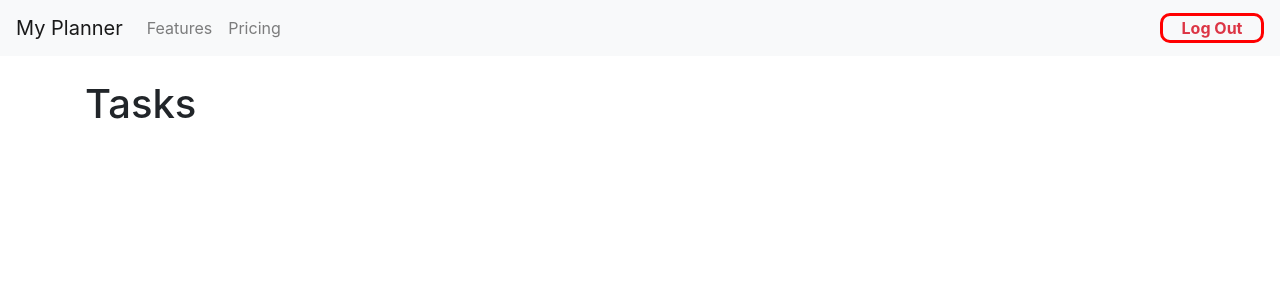
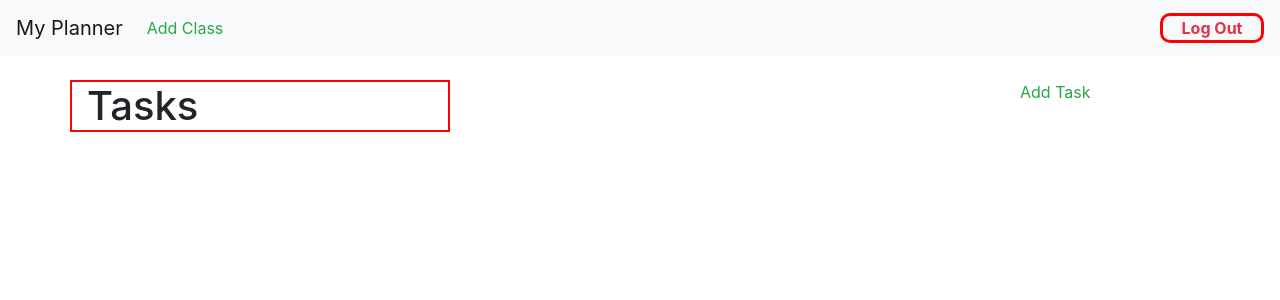
Before and after one commit to quinnmicha/ToDo, a PHP site: page /tasks.php in a window 1280 px wide. Shown: the top 300 px of the page. Run offline with PHP 8.4, Linux system fonts and the light colour scheme; the visitor is signed in with stand-in values (Sample User, id 1); data that the repository does not hold is empty; a stand-in replaces the project's code that opens the database connection; some libraries are stand-ins or nearby versions.

Commit message:
beginning to add buttons and modals to add both classes and tasks

```diff
--- /dev/null
+++ b/model/modal.js
@@ -0,0 +1,53 @@
+
+function addFunction(){
+    // Get the modal
+    var modal = document.getElementById("addModal");
+
+    // Get the <span> element that closes the modal
+    var span = document.getElementsByClassName("close")[0];
+
+    // When the user clicks on the button, open the modal
+    modal.style.display = "block";
+
+
+    // When the user clicks on <span> (x), close the modal
+    span.onclick = function() {
+      modal.style.display = "none";
+    };
+
+    // When the user clicks anywhere outside of the modal, close it
+    window.onclick = function(event) {
+      if (event.target == modal) {
+        modal.style.display = "none";
+      }
+    };
+}
+
+
+function displayFunction(){
+    // Get the modal
+    var modal = document.getElementById("displayModal0");
+
+    // Get the <span> element that closes the modal
+    var span = document.getElementsByClassName("closeModal")[0];
+
+    // When the user clicks on the button, open the modal
+    modal.style.display = "block";
+
+
+    // When the user clicks on <span> (x), close the modal
+    span.onclick = function() {
+      modal.style.display = "none";
+    };
+
+    // When the user clicks anywhere outside of the modal, close it
+    window.onclick = function(event) {
+      if (event.target == modal) {
+        modal.style.display = "none";
+      }
+    };
+}
+
+function outputForPurchaseConf(){
+
+}
--- a/tasks.php
+++ b/tasks.php
@@ -32,6 +32,7 @@ else {
 <script src="https://cdn.jsdelivr.net/npm/popper.js@1.16.0/dist/umd/popper.min.js" integrity="sha384-Q6E9RHvbIyZFJoft+2mJbHaEWldlvI9IOYy5n3zV9zzTtmI3UksdQRVvoxMfooAo" crossorigin="anonymous"></script>
 <script src="https://stackpath.bootstrapcdn.com/bootstrap/4.4.1/js/bootstrap.min.js" integrity="sha384-wfSDF2E50Y2D1uUdj0O3uMBJnjuUD4Ih7YwaYd1iqfktj0Uod8GCExl3Og8ifwB6" crossorigin="anonymous"></script>
 <script type="text/javascript" src='../ToDo/model/validation.js'></script>
+<script src="https://kit.fontawesome.com/b462721291.js" crossorigin="anonymous"></script>
 <style>
    .week{
      padding:2%;
@@ -41,6 +42,7 @@ else {
      background-color:#fcf7f3;
  }
  </style>
+ <script type="text/javascript" src="model/modal.js"></script>
 </head>
 
 <body id="0">
@@ -52,10 +54,7 @@ else {
     <div class="collapse navbar-collapse" id="navbarNavDropdown">
         <ul class="navbar-nav">
             <li class="nav-item">
-                <a class="nav-link" href="#">Features</a>
-            </li>
-            <li class="nav-item">
-                <a class="nav-link" href="#">Pricing</a>
+                <a class="nav-link text-success" href="#">Add Class</a>
             </li>
             <li class="nav-item d-block d-ml-none d-lg-none d-xl-none">
                 <a class="nav-link text-danger" href="index.php?action=false">Logout</a>
@@ -69,7 +68,13 @@ else {
 </nav>
 
 <div class="container">
-    <h1 class='mt-4'>Tasks</h1>
+    <div id="top" class="row">
+        <h1 class='mt-4 col-4' style="border:red 2px solid;">Tasks</h1>
+        <span class="offset-6 d-inline-block mt-4 text-success" style="font-size:3em;">
+            <i class="fad fa-space-station-moon-alt" onclick="addFunction();"></i>
+            <p style="font-size:16px; margin:0;padding:0;">Add Task</p>
+        </span>
+    </div>
 
     <?php foreach ($taskData as $task): ?>
     <div class="week">
@@ -89,6 +94,53 @@ else {
 
 
 
+    <div id="addModal" class="modal">
+
+        <div class="modal-content">
+            <div>
+                <span class="close">&times;</span>
+            </div>
+            <form action="../InventoryManager/manager_home.php" method="post">
+                <div class="modal-body container-fluid">
+                    <div class="form-group">
+                        <div class="form-row">
+                            <input type="hidden" name="action" value ="addItem">
+                            <label class="control-label" for="itemName">Item Name:</label>
+                            <input type="text" class="form-control" style="border-color: #5380b7;" id="itemName" placeholder="Enter Item Name" name="itemName" >
+                            <div class="invalid-feedback">Please type your User Name.</div>
+                        </div>
+                    </div>
+                    <div class="form-group">
+                        <div class="form-row">
+                            <label class="control-label" for="unitCost">Unit Cost:</label>
+                            <input type="text" class="form-control" style="border-color: #5380b7;" id="unitCost" placeholder='Enter Unit Cost example: 4.50' name="unitCost" >
+                            <div class="invalid-feedback">Please enter a unit price. Only use numbers and one decimal point</div>
+                        </div>
+                    </div>
+                    <div class="form-group">
+                        <div class="form-row">
+                            <label class="control-label" for="salesPrice">Sales Price:</label>
+                            <input type="text" class="form-control" style="border-color: #5380b7;" id="salesPrice" placeholder="Enter Sales Price example: 7.50" name="salesPrice" >
+                            <div class="invalid-feedback">Please enter a sales price. Only use numbers and one decimal point</div>
+                        </div>
+                    </div>
+                    <div class="form-group">
+                        <div class="form-row">
+                            <label class="control-label" for="parAmount">Par Amount:</label>
+                            <input type="text" class="form-control" style="border-color: #5380b7;" id="parAmount" placeholder="Enter Par Amount example: 24" name="parAmount" >
+                            <div class="invalid-feedback">Please enter your Par Amount as a whole number.</div>
+                        </div>
+                    </div>
+                </div>
+                <div class="modal-footer">
+                    <input type="submit" class="btn btn-success" onclick='return checkData()' value="Add Item" id="submitAdd">
+                    <script type="text/javascript" src="Model/addItemModal.js"></script>
+                </div>
+            </form>
+        </div>
+
+    </div>
+
 </div><!--/.container-->
 
 
```
